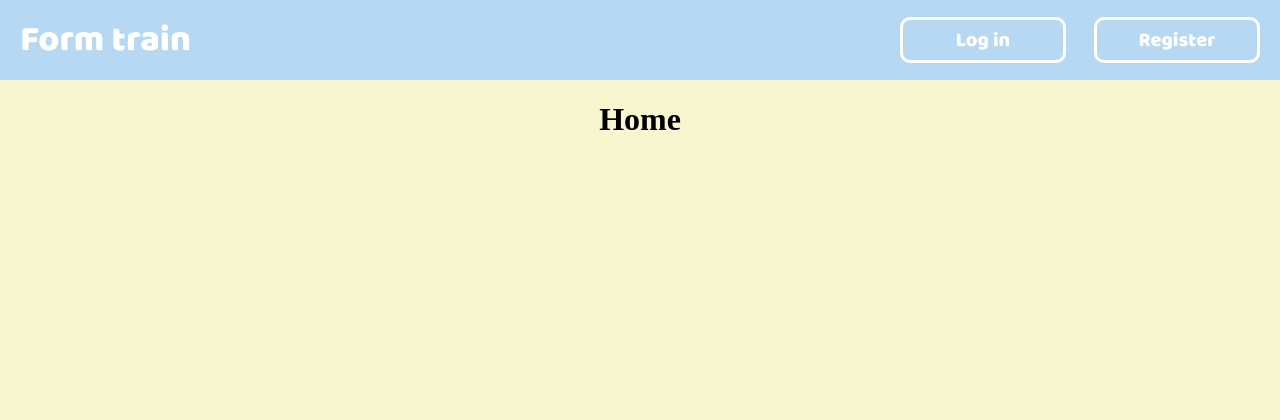
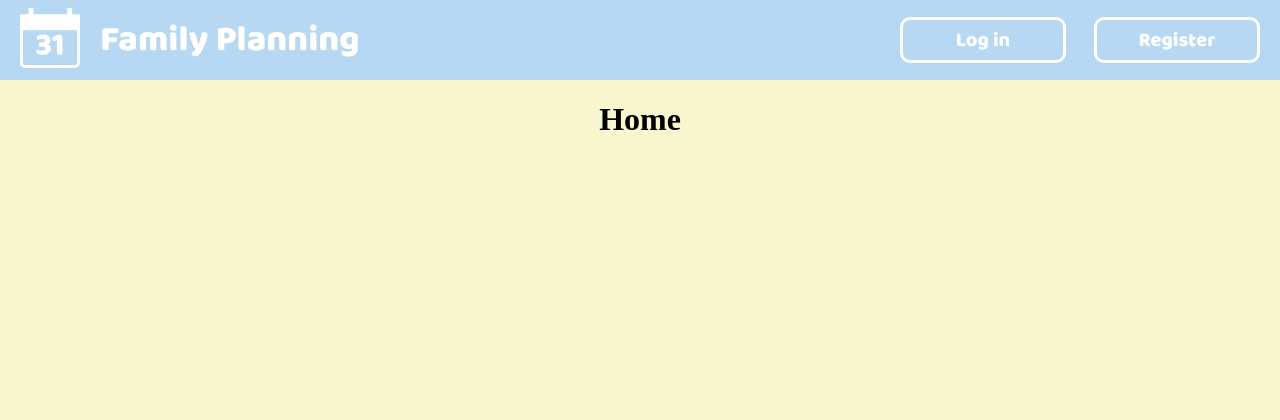
Before and after one commit to CANEVETGASPARD/Household_Chores_Schedule, a Flask app: page / in a window 1280 px wide. Shown: the top 420 px of the page. Run offline with Flask 2, Linux system fonts and the light colour scheme.

Commit message:
add svg logo to title

```diff
--- a/weekly_schedule/static/dist/css/base.css
+++ b/weekly_schedule/static/dist/css/base.css
@@ -24,8 +24,17 @@ header
 
 .title
 {
+    display: flex;
+    justify-content: space-between;
+    align-items: center;
+    height: 100%;
+}
+
+.title-p
+{
     font-family: "baloo";
     font-size: 36px;
+    padding-left: 20px;
 }
 
 .menu-list
--- a/weekly_schedule/templates/base.html
+++ b/weekly_schedule/templates/base.html
@@ -8,7 +8,10 @@
   </head>
   <body>
     <header>
-      <p class="title">Form train</p>
+      <div class="title">
+        <a href="/"><img src="{{ url_for('static', filename='dist/assets/logo.svg') }}" alt="logo" class="title-logo"/></a>
+        <p class="title-p">Family Planning</p>
+      </div>
       <nav class="menu">
         <ul class="menu-list">
               <li class="nav-button"><a id="login" href="/login">Log in</a></li>
```
Also changed, not shown: weekly_schedule/static/dist/assets/logo.svg (added).
